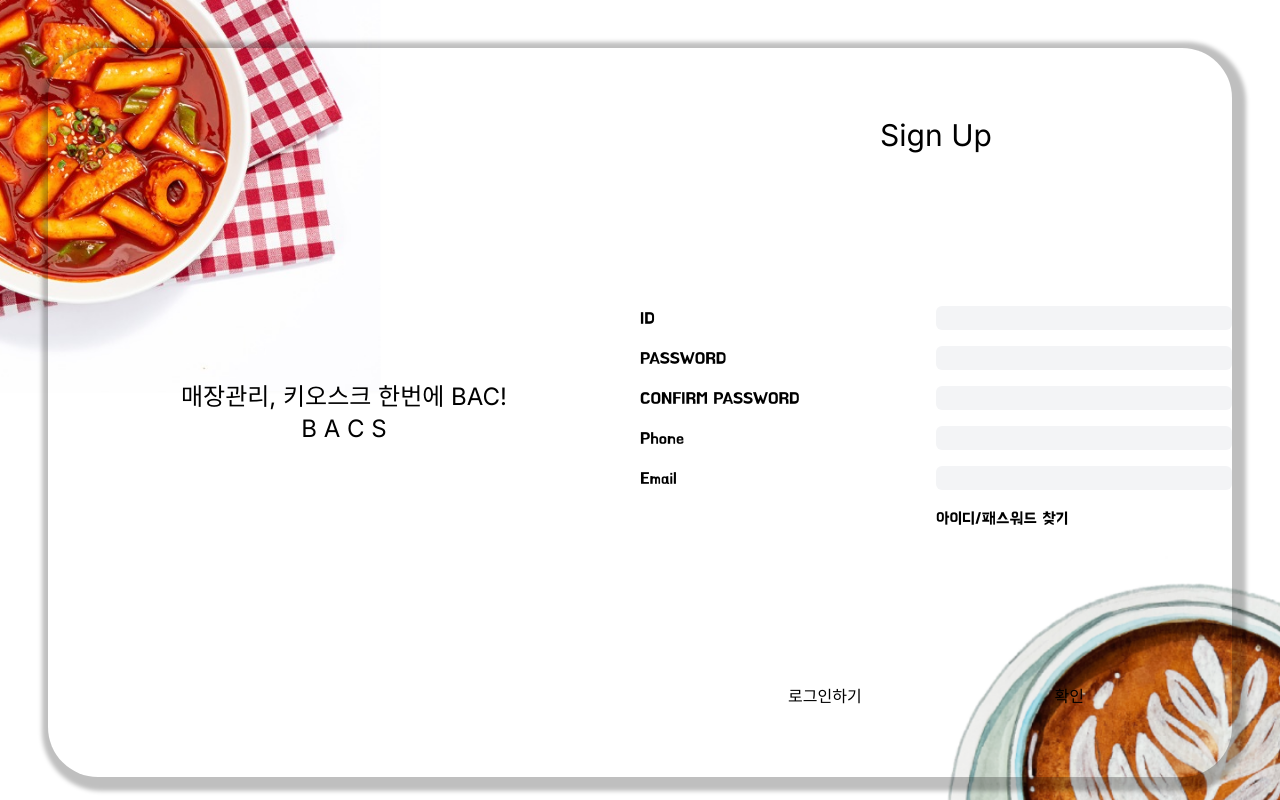
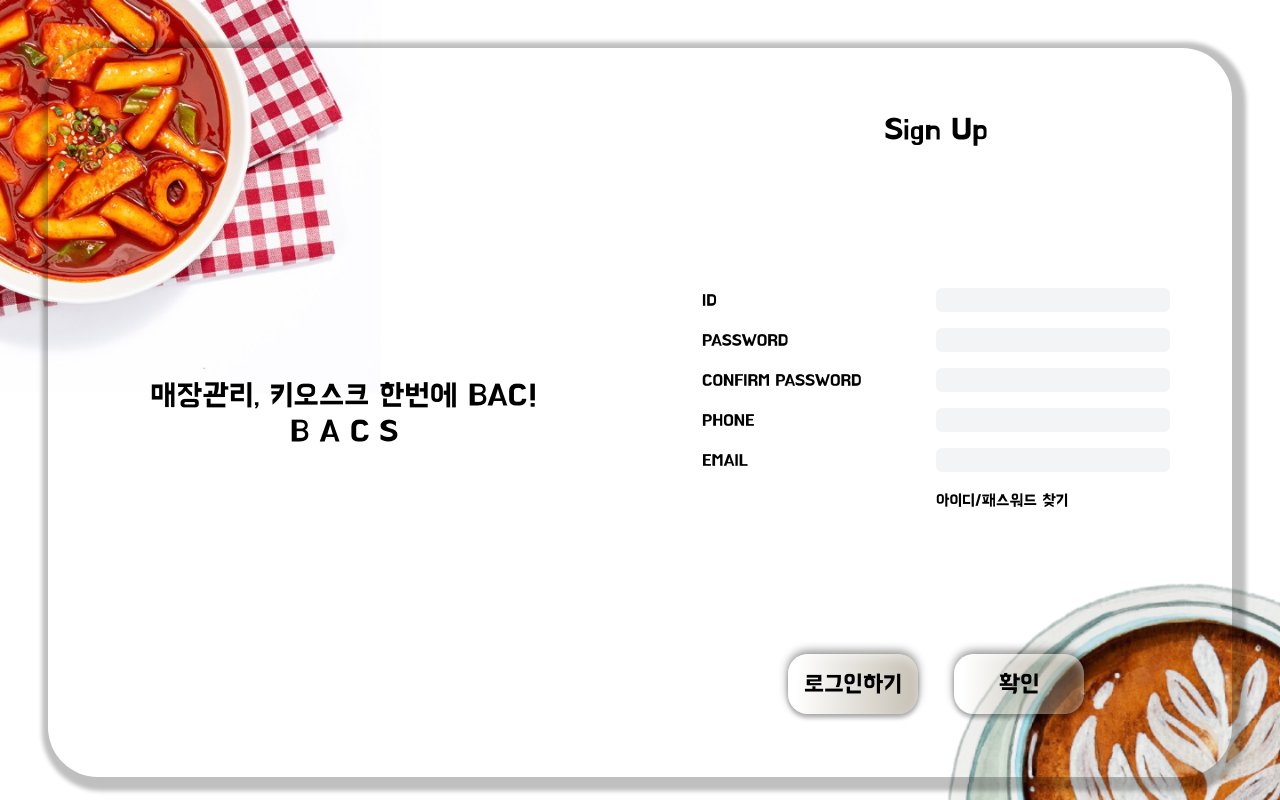
Before and after one commit to SCIT44-1Kumi/bacs, a Next.js app in the folder src/main/frontend/: page /login in a window 1280 px wide. Both pictures are taken after a click on the button "회원가입". Built offline with nearby package versions, Linux system fonts and the light colour scheme.

Commit message:
login 페이지 (front) 2차

```diff
--- a/src/main/frontend/components/login/signForm.tsx
+++ b/src/main/frontend/components/login/signForm.tsx
@@ -11,20 +11,20 @@ type SignFormProps = {
 const SignForm = ({ isSignUp, register }: SignFormProps) => {
 	return (
 		<>
-			<div className={`text-3xl`}>{isSignUp ? "Sign Up" : "LOGIN"}</div>
+			<div className={`${myFont.className} text-3xl`}>{isSignUp ? "Sign Up" : "LOGIN"}</div>
 			<div className={`grid grid-cols-1 gap-4 place-items-center w-full`}>
-				<div className={`${myFont.className} grid grid-cols-2 place-content-between items-center`}>
+				<div className={`grid grid-cols-2 place-content-between items-center`}>
 					{/*<div className={`flex justify-between w-1/2`}>*/}
-					<div>ID</div>
+					<div className={`${myFont.className}`}>ID</div>
 					<input
 						type="text"
 						{...register("userId", { required: true })}
 						className={`bg-gray-100 rounded-md`}
 					/>
 				</div>
-				<div className={`${myFont.className} grid grid-cols-2 place-content-between items-center`}>
+				<div className={`grid grid-cols-2 place-content-between items-center`}>
 					{/*<div className={`flex justify-between w-1/2`}>*/}
-					<div>PASSWORD</div>
+					<div className={`${myFont.className}`}>PASSWORD</div>
 					<input
 						type="password"
 						{...register("userPw", { required: true })}
@@ -33,27 +33,24 @@ const SignForm = ({ isSignUp, register }: SignFormProps) => {
 				</div>
 				{isSignUp ? (
 					<>
-						<div
-							className={`${myFont.className} grid grid-cols-2 place-content-between items-center`}>
-							<div>CONFIRM PASSWORD</div>
+						<div className={`grid grid-cols-2 place-content-between items-center`}>
+							<div className={`${myFont.className}`}>CONFIRM PASSWORD</div>
 							<input
 								type="password"
 								{...register("confirmPw", { required: false })} // name="confirmPw" id="confirmPw"
 								className={`bg-gray-100 rounded-md`}
 							/>
 						</div>
-						<div
-							className={`${myFont.className} grid grid-cols-2 place-content-between items-center`}>
-							<div>Phone</div>
+						<div className={`grid grid-cols-2 place-content-between items-center`}>
+							<div className={`${myFont.className}`}>PHONE</div>
 							<input
 								type="text"
 								{...register("phone", { required: false })} // name="phone" id="phone"
 								className={`bg-gray-100 rounded-md`}
 							/>
 						</div>
-						<div
-							className={`${myFont.className} grid grid-cols-2 place-content-between items-center`}>
-							<div>Email</div>
+						<div className={`grid grid-cols-2 place-content-between items-center`}>
+							<div className={`${myFont.className}`}>EMAIL</div>
 							<input
 								type="email"
 								{...register("email", { required: false })}
--- a/src/main/frontend/pages/login.tsx
+++ b/src/main/frontend/pages/login.tsx
@@ -3,6 +3,9 @@ import SignForm from "@/components/login/signForm";
 import { useState } from "react";
 import { useForm } from "react-hook-form";
 import axios from "axios";
+import localFont from "next/font/local";
+
+const myFont = localFont({ src: "../public/fonts/BMHANNA.otf" });
 
 export type ISignForm = {
 	userId: string;
@@ -32,8 +35,8 @@ const Login = () => {
 			<div className={`login grid grid-cols-2`}>
 				<div className={`grid place-items-center`}>
 					<div>
-						<div className={`text-2xl `}>매장관리, 키오스크 한번에 BAC!</div>
-						<div className={`text-2xl text-center`}>B A C S</div>
+						<div className={`text-3xl ${myFont.className}`}>매장관리, 키오스크 한번에 BAC!</div>
+						<div className={`text-3xl text-center ${myFont.className}`}>B A C S</div>
 					</div>
 				</div>
 				<form
@@ -41,13 +44,14 @@ const Login = () => {
 					className={`grid grid-cols-1 place-items-center gap-4`}>
 					<SignForm isSignUp={isSignUp} register={register} />
 					<div className={`grid grid-cols-1 place-items-center w-full`}>
-						<div className={`flex justify-between w-1/2`}>
+						<div className={`${myFont.className} text-2xl flex justify-between w-3/6`}>
 							<input
+								className={`signButton`}
 								type="button"
 								onClick={handleIsSignUp}
 								value={isSignUp ? "로그인하기" : "회원가입"}
 							/>
-							<input type="submit" value="확인" />
+							<input className={`signButton`} type="submit" value="확인" />
 						</div>
 					</div>
 				</form>
--- a/src/main/frontend/styles/globals.css
+++ b/src/main/frontend/styles/globals.css
@@ -27,8 +27,8 @@
     background: rgba(130, 233, 121, 0.7);
 }
 .signButton {
-    @apply w-[266px] h-[84px] shrink-0 shadow-[0px_4px_10px_0px_rgba(255,255,255,0.45)_inset,0px_-3px_10px_0px_rgba(0,0,0,0.45),0px_4px_4px_0px_rgba(0,0,0,0.25)] rounded-[20px];
-    background: linear-gradient(93deg, #04d83f 7.18%, #04631f 99.14%);
+    @apply w-[130px] h-[60px] shrink-0 shadow-[0px_4px_10px_0px_rgba(255,255,255,0.45)_inset,0px_-3px_10px_0px_rgba(0,0,0,0.45),0px_4px_4px_0px_rgba(0,0,0,0.25)] rounded-[20px];
+    background: linear-gradient(93deg, rgba(255, 255, 255, 0.44) 7.18%, rgba(134, 121, 94, 0.47) 99.14%);
 }
 
 .loginBackground{
```
Also changed, not shown: 1 other file (tests, documents, lock files or other folders).
